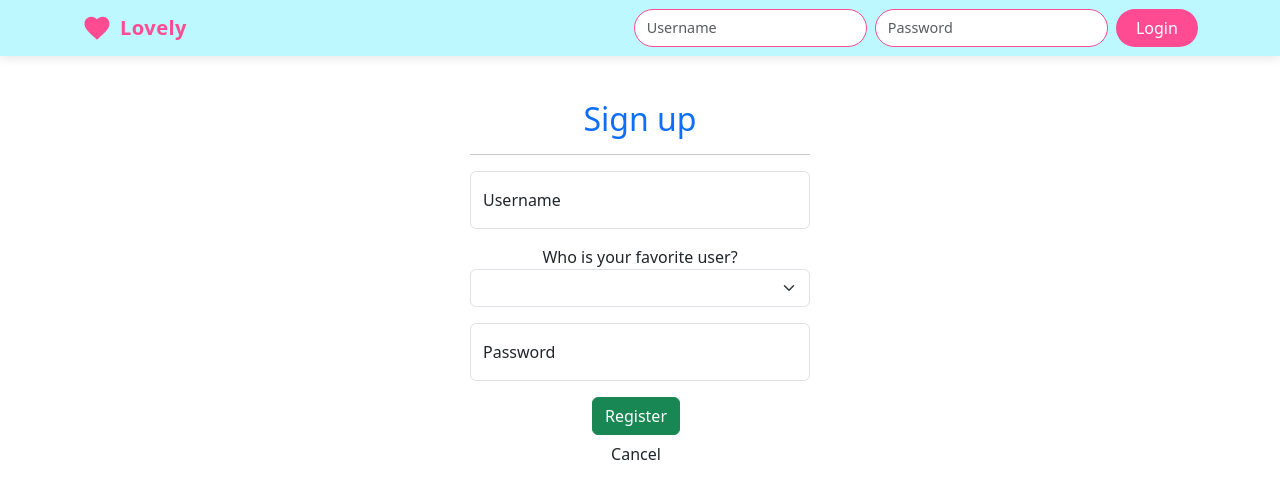
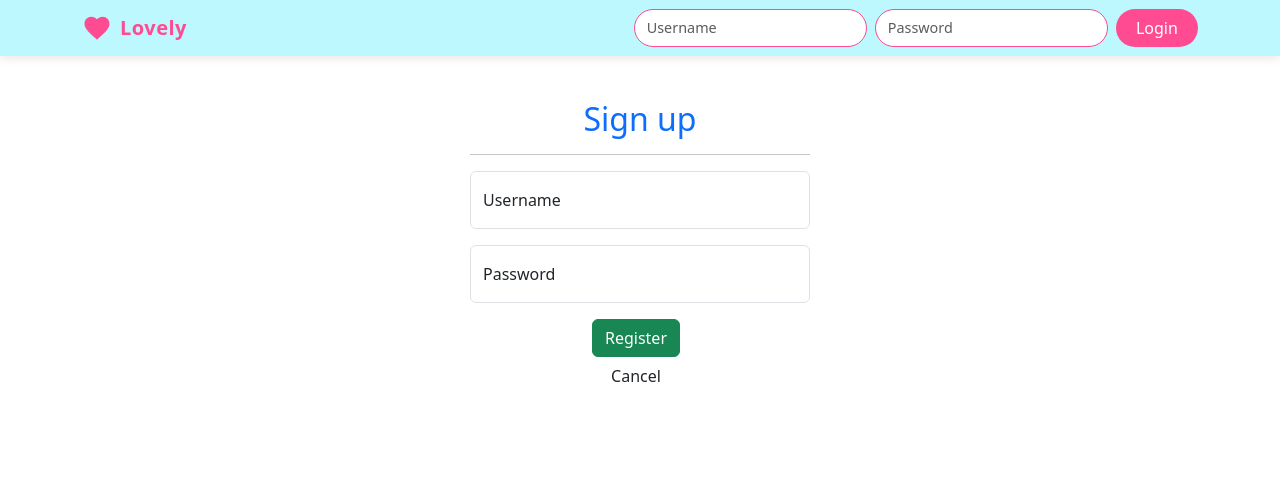
Before and after one commit to net0well/LovelyApp, an Angular app in the folder client/: page / in a window 1280 px wide. Both pictures are taken after a click on the button "Register". Shown: the top 498 px of the page. Built offline with nearby package versions, Linux system fonts and the light colour scheme; no server answers.

Commit message:
hooking up the register method to the  service

```diff
--- a/client/src/app/_services/account.service.ts
+++ b/client/src/app/_services/account.service.ts
@@ -24,6 +24,18 @@ export class AccountService {
     )
   }
 
+  Register(model: any) {
+    return this.http.post<User>(this.baseurl+'account/register', model).pipe(
+      map(user => {
+        if(user){
+          localStorage.setItem('user', JSON.stringify(user));
+          this.currentUser.set(user);
+        }
+        return user;
+      })
+    )
+  }
+
   Logout() {
     localStorage.removeItem('user');
     this.currentUser.set(null);
--- a/client/src/app/home/home.component.html
+++ b/client/src/app/home/home.component.html
@@ -13,7 +13,7 @@
       <div class="container">
         <div class="row justify-content-center">
           <div class="col-4">
-            <app-register [userFromHomeComponent]="users" (cancelRegister)="cancelRegisterMode($event)"></app-register>
+            <app-register (cancelRegister)="cancelRegisterMode($event)"></app-register>
           </div>
         </div>
       </div>
--- a/client/src/app/register/register.component.html
+++ b/client/src/app/register/register.component.html
@@ -4,15 +4,6 @@
   <div class="mb-3 form-floating">
     <input type="text" class="form-control" name="username" [(ngModel)]="model.username" placeholder="Username">
     <label>Username</label>
-  </div>
-
-  <div class="mb-3">
-    <label>Who is your favorite user?</label>
-    <select class="form-select">
-      @for(user of userFromHomeComponent(); track $index) {
-        <option [value]="user.username">{{user.userName}}</option>
-      }
-    </select>
   </div>
 
   <div class="mb-3 form-floating">
--- a/client/src/app/register/register.component.ts
+++ b/client/src/app/register/register.component.ts
@@ -1,5 +1,6 @@
-import {Component, input, output} from '@angular/core';
+import {Component, inject, input, output} from '@angular/core';
 import {FormsModule} from "@angular/forms";
+import { AccountService } from '../_services/account.service';
 
 @Component({
   selector: 'app-register',
@@ -9,13 +10,20 @@ import {FormsModule} from "@angular/forms";
   styleUrl: './register.component.css'
 })
 export class RegisterComponent {
-  userFromHomeComponent = input.required<any>();
+  private accountService = inject(AccountService);
   cancelRegister = output<boolean>();
-
   model: any = {};
 
   register() {
-    console.log(this.model)
+    this.accountService.Register(this.model).subscribe({
+      next: response => {
+        console.log(response);
+        this.cancel();
+      },
+      error: error => {
+        console.log(error);
+      }
+    })
   }
 
   cancel(){
```
